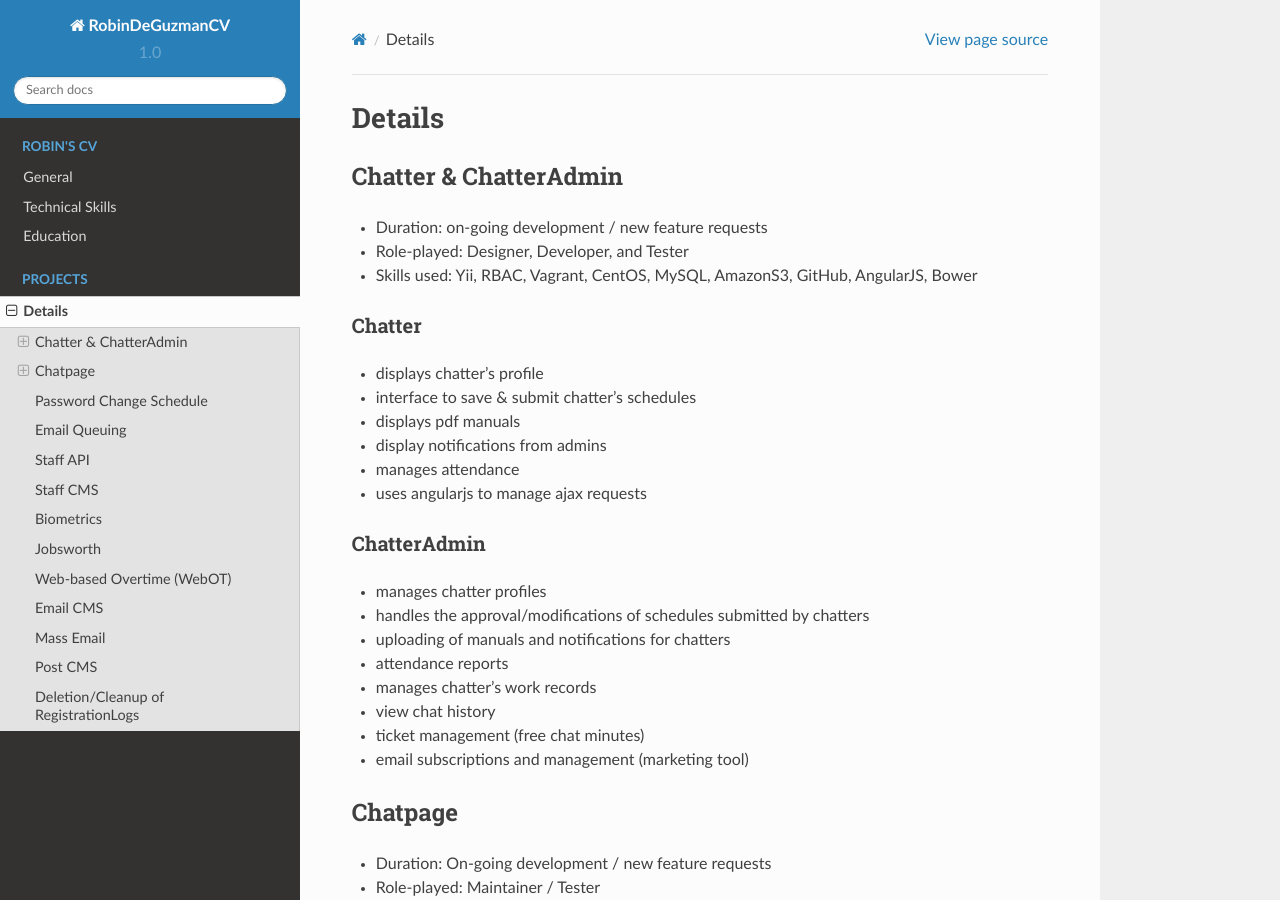
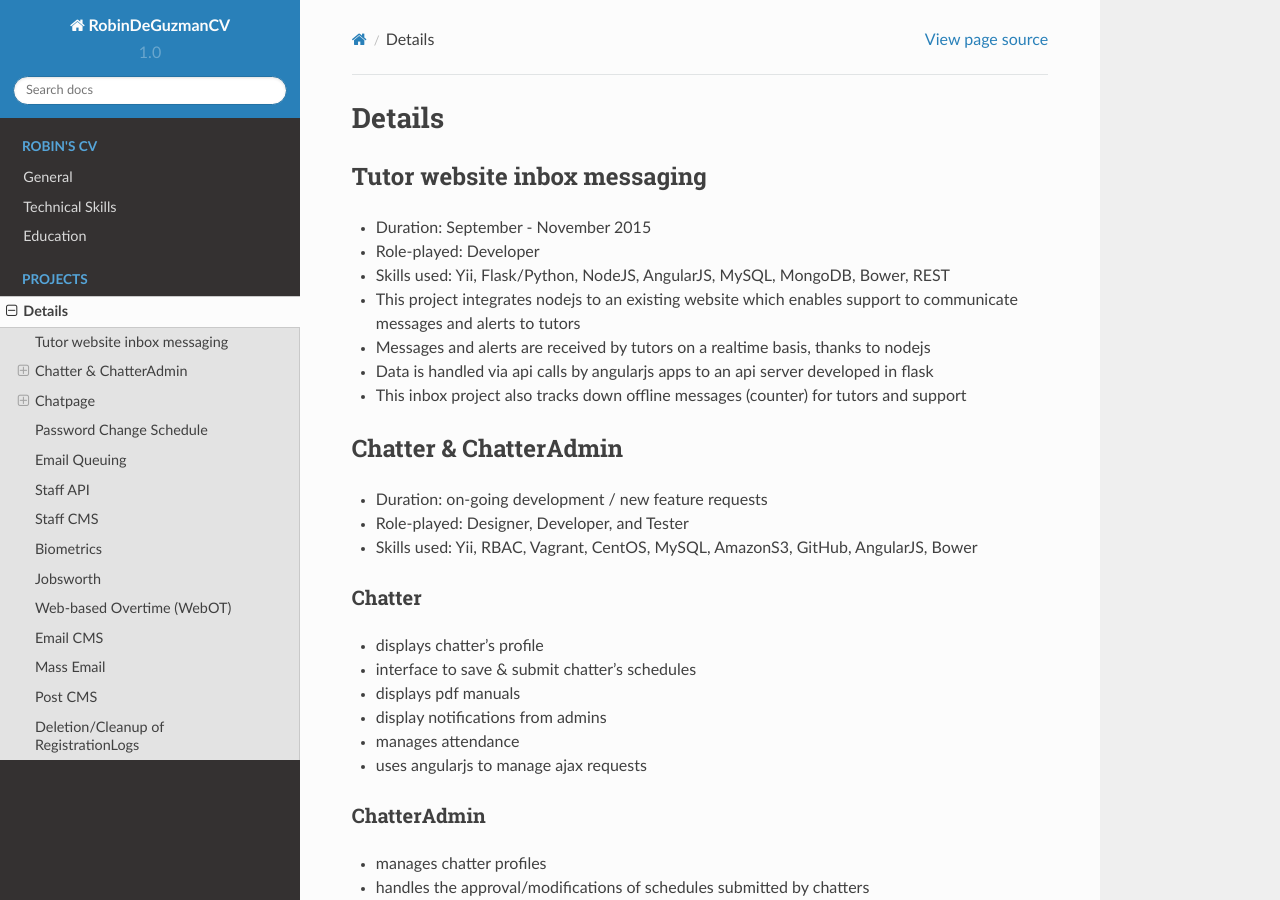
Before and after one commit to rfdeguzman21/rfdeguzman.github.io, a Sphinx documentation site: the page built from docs/projects.rst, in a window 1280 px wide and 900 px high. Built offline with Sphinx 7.4.7 and the Read the Docs theme 2.0.0, drawn with Linux system fonts in a browser that asks for light colours.

Commit message:
Update projects.rst

```diff
--- a/docs/projects.rst
+++ b/docs/projects.rst
@@ -1,5 +1,17 @@
 Details
 =======
+
+Tutor website inbox messaging
+-----------------------------
+
+- Duration: September - November 2015
+- Role-played: Developer
+- Skills used: Yii, Flask/Python, NodeJS, AngularJS, MySQL, MongoDB, Bower, REST
+- This project integrates nodejs to an existing website which enables support to communicate messages and alerts to tutors
+- Messages and alerts are received by tutors on a realtime basis, thanks to nodejs
+- Data is handled via api calls by angularjs apps to an api server developed in flask
+- This inbox project also tracks down offline messages (counter) for tutors and support
+
 
 Chatter & ChatterAdmin
 ----------------------
```
